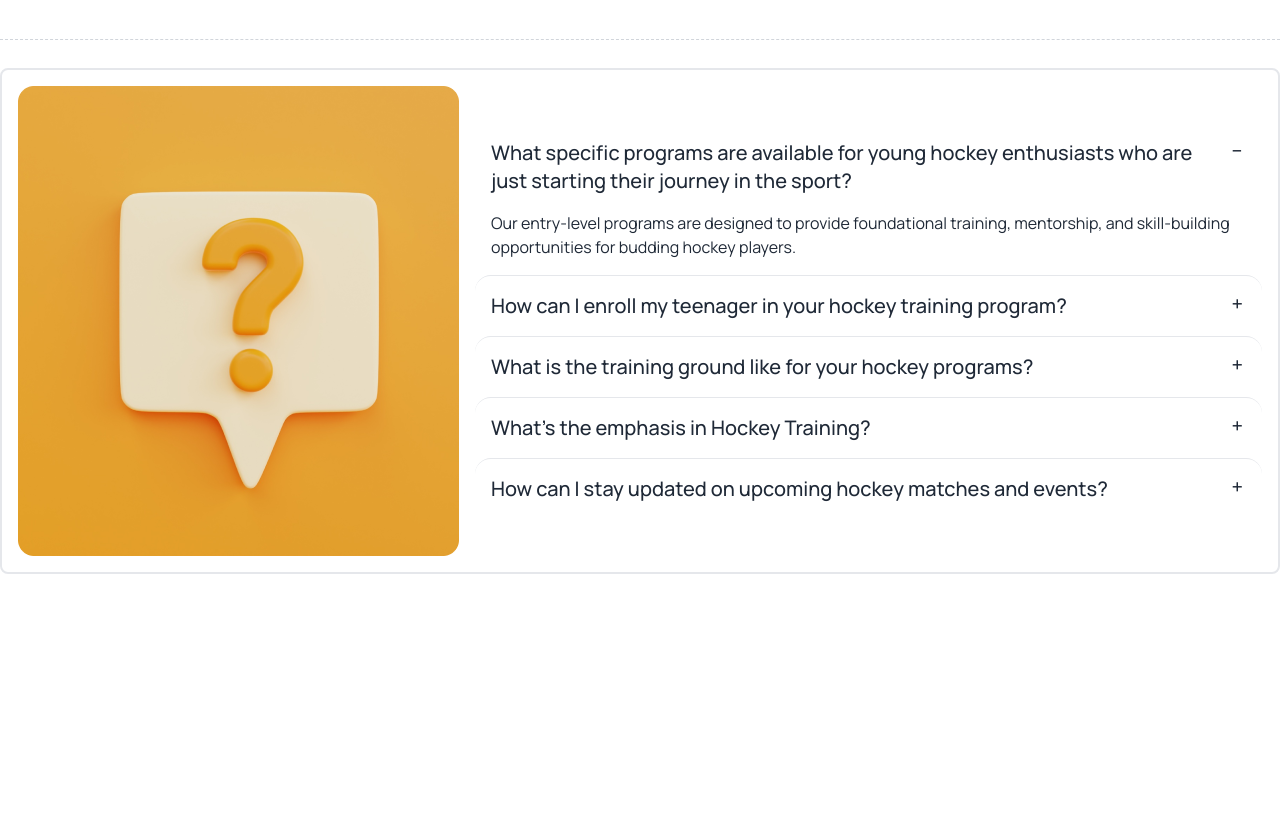
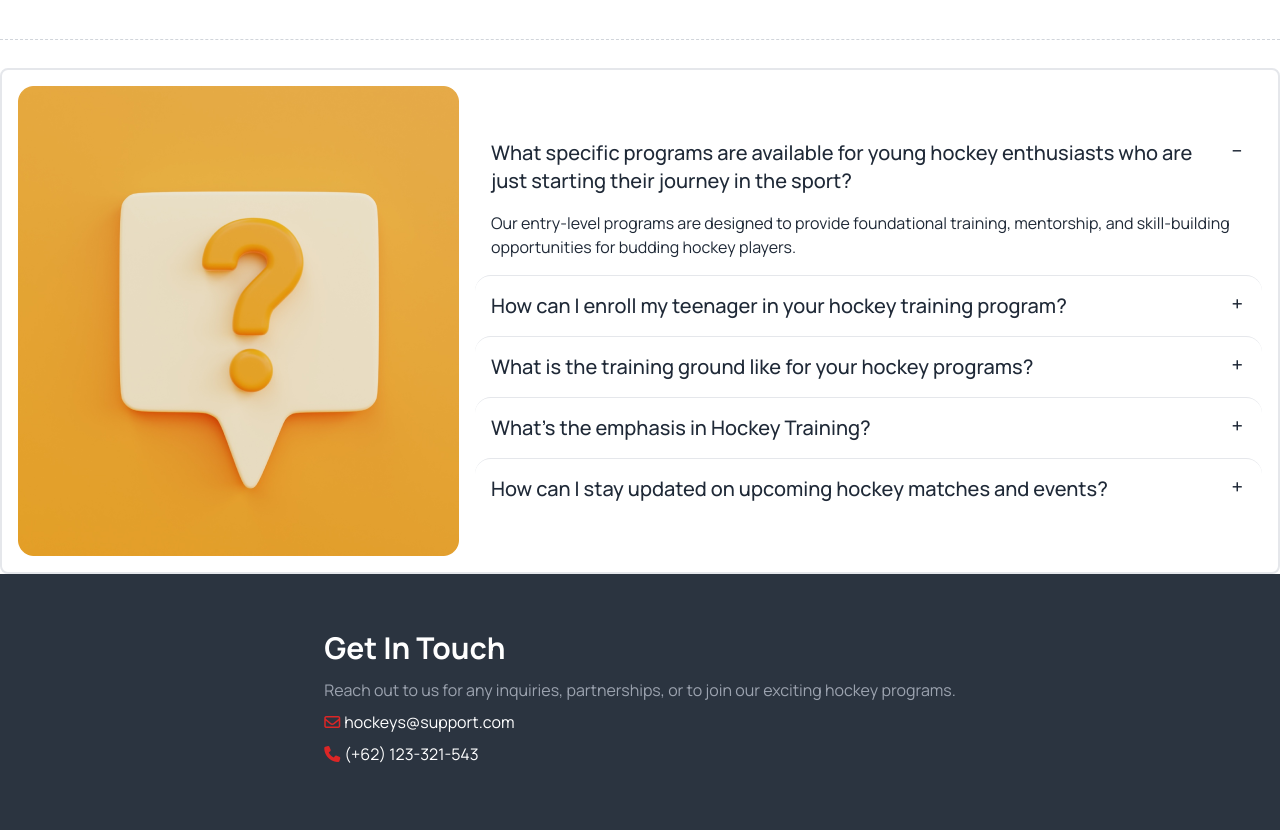
Before and after one commit to MarkBiswas73/B9A3, a plain HTML site: page index.html in a window 1280 px wide. Shown: the part 3635-4465 px from the top of the page. Before the commit the page ends 4209 px from the top, so only its background shows below. Drawn offline with nearby package versions, Linux system fonts and the light colour scheme.

Commit message:
Footer part 1

```diff
--- a/index.html
+++ b/index.html
@@ -390,12 +390,20 @@
     </div>
   </div>
 </div>
-
 </section>
 
   </main>
 
   <footer>
+    <footer class="p-10 bg-neutral text-neutral-content">
+      <div class="hero-content flex-col lg:flex-row mx-auto ">
+        <div>
+          <h1 class="text-white font-bold text-3xl pb-3">Get In Touch</h1>
+          <p class="text-gray-400 pb-2">Reach out to us for any inquiries, partnerships, or to join our exciting hockey programs.</p>
+         <p class="pb-2"><span class="text-red-600"><i class="fa-regular fa-envelope"></i></span><span class="text-white pl-1">hockeys@support.com</span></p>
+         <p class="pb-2"><span class="text-red-600"><i class="fa-solid fa-phone"></i></span><span class="text-white pl-1">(+62) 123-321-543</span></p>
+      </div>
+
 
   </footer>
 </body>
```
